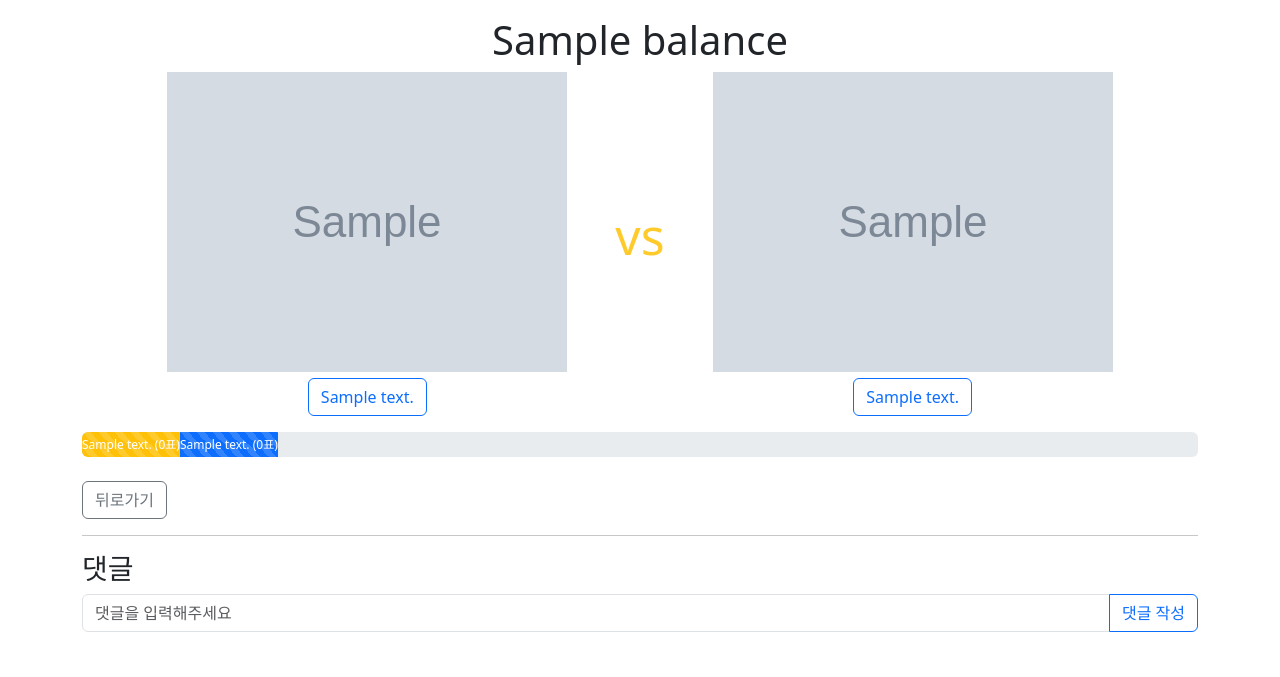
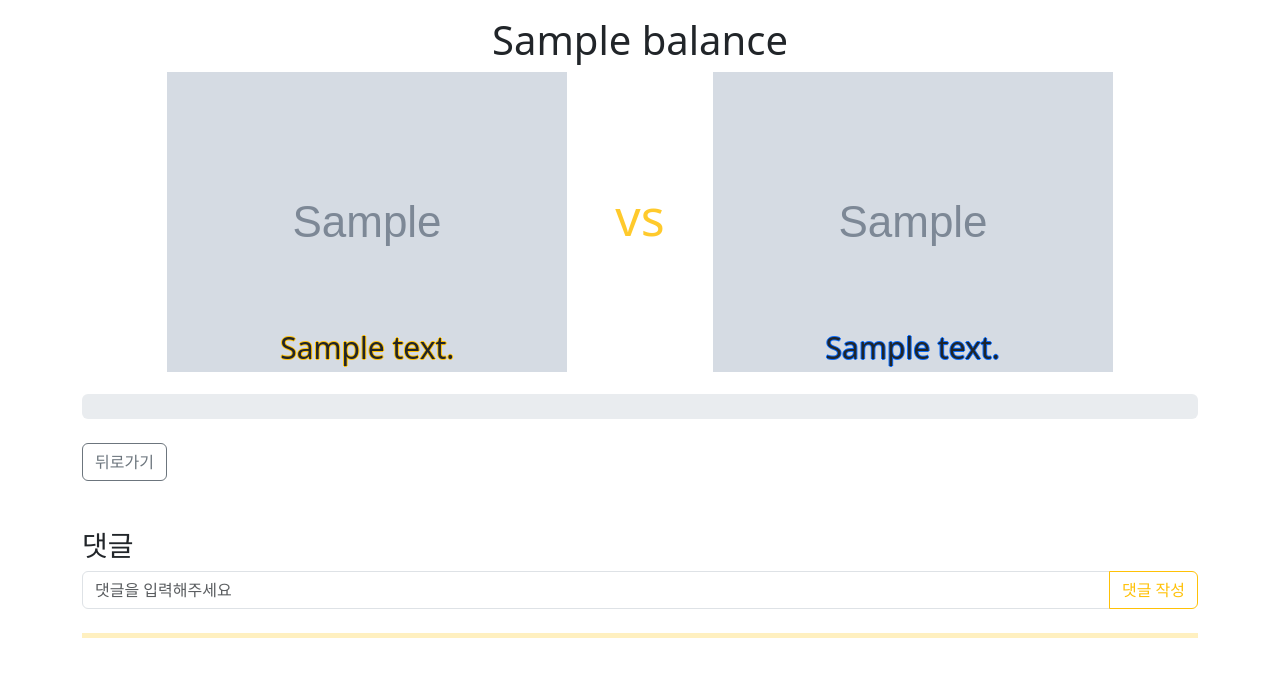
Before and after one commit to ldwlgus12/django_pjt4, a Django app: page /balances/1/ in a window 1280 px wide. Shown: the part 56-733 px from the top of the page. Run offline with Django 3.2, Linux system fonts and the light colour scheme; tables that the repository leaves empty hold one stand-in row (values such as "Sample post"); grey boxes marked "Sample" are stand-in pictures; some libraries are stand-ins or nearby versions.

Commit message:
hyeonseok

```diff
--- a/balances/models.py
+++ b/balances/models.py
@@ -49,3 +49,17 @@
     user = models.ForeignKey(settings.AUTH_USER_MODEL, on_delete=models.CASCADE)
     balance = models.ForeignKey(Balance, on_delete=models.CASCADE)
     content = models.TextField()
+    created_at = models.DateTimeField(auto_now_add=True)
+    def time_since_created(self):
+        time_difference = timezone.now() - self.created_at
+        days = time_difference.days
+        hours, remainder = divmod(time_difference.seconds, 3600)
+        minutes = remainder // 60
+        if days >= 1:
+            return '{}일'.format(days)
+        elif hours >= 1:
+            return '{}시간'.format(hours)
+        elif minutes >= 1:
+            return " {}분".format(minutes)
+        else:
+            return '방금 '
--- a/balances/templates/balances/detail.html
+++ b/balances/templates/balances/detail.html
@@ -6,6 +6,70 @@
   .versus {
     font-size: 50px;
     color: RGB(255, 202, 44);
+  }
+
+  .bold-hr {
+    border: 0;
+    height: 5px;
+    background: RGB(255, 193, 7);
+  }
+
+  .comment-time {
+    font-size: 13px;
+  }
+
+  .card-back {
+    background-color: RGB(226, 226, 226);
+    height: 300px;
+    width: 300px;
+    border-radius: 15px;
+  }
+
+  .card-hover-1:hover {
+    border: 3px solid RGB(255, 193, 7);
+    border-radius: 15px;
+  }
+  .card-border-1 {
+    border: 3px solid RGB(255, 193, 7);
+    border-radius: 15px;
+  }
+
+  .card-hover-2:hover {
+    border: 3px solid RGB(13, 110, 253);
+    border-radius: 15px;
+  }
+  .card-border-2 {
+    border: 3px solid RGB(13, 110, 253);
+    border-radius: 15px;
+  }
+
+  .card-text{
+    {% comment %} color: #DEE2D9; {% endcomment %}
+    font-size: 30px;
+  }
+
+  .form-box {
+    position: relative;
+  }
+
+  .img-content-1{
+    position: absolute;
+    z-index: 1;
+    top: 90%;
+    left: 50%;
+    transform: translate( -50%, -50% );
+    font-size: 30px;
+    text-shadow: -1px 0px RGB(255, 193, 7), 0px 1px RGB(255, 193, 7), 1px 0px RGB(255, 193, 7), 0px -1px RGB(255, 193, 7);
+  }
+
+  .img-content-2{
+    position: absolute;
+    z-index: 1;
+    top: 90%;
+    left: 50%;
+    transform: translate( -50%, -50% );
+    font-size: 30px;
+    text-shadow: -1px 0px RGB(13, 110, 253), 0px 1px RGB(13, 110, 253), 1px 0px RGB(13, 110, 253), 0px -1px RGB(13, 110, 253);
   }
 </style>
 {% endblock style %}
@@ -18,47 +82,89 @@
     <div class="text-center mx-5">
       <form action="{% url 'balances:answer' balance.pk balance.select1_content %}" method="POST">
         {% csrf_token %}
+        <div class="form-box">
+
           {% if balance.image_1 %}
-          <input type="image" src="{{ balance.image_1.url }}">
+            {% if request.user in balance.select1_users.all %}
+              <input type="image" src="{{ balance.image_1.url }}" class='card-border-1'>
+              <p class="img-content-1">{{ balance.select1_content }}</p>
+            {% else %}
+              <input type="image" src="{{ balance.image_1.url }}" class='card-hover-1'>
+              <p class="img-content-1">{{ balance.select1_content }}</p>
+
+            {% endif %}
+          {% else %}
+            {% comment %} <input type="image" src="{% static 'No_img.webp' %}"> {% endcomment %}
+            <button class="btn btn-link text-decoration-none text-dark">
+              {% if request.user in balance.select1_users.all %}
+                <div class="card-back d-flex justify-content-center card-border-1">
+                  <div class="card-text align-self-center">{{ balance.select1_content }}
+                  </div>
+                </div>
+              {% else %}
+                <div class="card-back d-flex justify-content-center card-hover-1">
+                  <div class="card-text align-self-center">{{ balance.select1_content }}
+                  </div>
+                </div>
+              {% endif %}
             </button>
-        {% else %}
-          <input type="image" src="{% static 'No_img.webp' %}">
           {% endif %}
+        </div>
       </form>
-      <form action="{% url 'balances:answer' balance.pk balance.select1_content %}" method="POST">
+      {% comment %} <form action="{% url 'balances:answer' balance.pk balance.select1_content %}" method="POST">
         {% csrf_token %}
         {% if request.user in balance.select1_users.all %}
           <button type="submit" class="btn btn-primary">{{ balance.select1_content }}</button>
         {% else %}
           <button type="submit" class="btn btn-outline-primary">{{ balance.select1_content }}</button>
         {% endif %}
-      </form>
+      </form> {% endcomment %}
     </div>
 
     <p class="align-self-center versus">vs</p>
+
     <div class="text-center mx-5">
       <form action="{% url 'balances:answer' balance.pk balance.select2_content %}" method="POST">
         {% csrf_token %}
+        <div class="form-box">
+
         {% if balance.image_2 %}
-          <input type="image" src="{{ balance.image_2.url }}">
+          {% if request.user in balance.select2_users.all %}
+          <input type="image" src="{{ balance.image_2.url }}" class='card-border-2'>
+          <p class="img-content-2">{{ balance.select1_content }}</p>
+          {% else %}
+          <input type="image" src="{{ balance.image_2.url }}" class='card-hover-2'>
+          <p class="img-content-2">{{ balance.select1_content }}</p>
+          {% endif %}
+        {% else %}
+          <button class="btn btn-link text-decoration-none text-dark">
+            {% if request.user in balance.select2_users.all %}
+              <div class="card-back d-flex justify-content-center card-border-2">
+                <div class="card-text align-self-center">{{ balance.select2_content }}
+                </div>
+              </div>
+            {% else %}
+              <div class="card-back d-flex justify-content-center card-hover-2">
+                <div class="card-text align-self-center">{{ balance.select2_content }}
+                </div>
+              </div>
+            {% endif %}
           </button>
-        {% else %}
-          <input type="image" src="{% static 'No_img.webp' %}">
         {% endif %}
+        </div>
+
       </form>
 
-      <form action="{% url 'balances:answer' balance.pk balance.select2_content %}" method="POST">
+      {% comment %} <form action="{% url 'balances:answer' balance.pk balance.select2_content %}" method="POST">
         {% csrf_token %}
         {% if request.user in balance.select2_users.all %}
         <button type="submit" class="btn btn-primary">{{ balance.select2_content }}</button>
       {% else %}
         <button type="submit" class="btn btn-outline-primary">{{ balance.select2_content }}</button>
       {% endif %}
-      </form>
+      </form> {% endcomment %}
     </div>
   </div>
-
-
 
   <div class="progress-stacked mb-4" style="height: 25px">
     <div class="progress" role="progressbar" aria-label="Segment two" aria-valuenow="30" aria-valuemin="0" aria-valuemax="100" id="prog1" style="height: 25px;" >
@@ -71,24 +177,37 @@
 
   <a href="{% url 'balances:index' %}" class="btn btn-outline-secondary">뒤로가기</a>
 
-  <hr>
+  {% comment %} <hr class="text-warning bold-hr"> {% endcomment %}
 
-  <h3>댓글</h3>
+  <h3 class="mt-5">댓글
+    {% if comments.all|length > 0 %}
+      ({{ comments.all|length }})
+    {% endif %}
+  </h3>
   <form action="{% url 'balances:comment_create' balance.pk %}" method="POST">
     {% csrf_token %}
     <div class="input-group mb-3">
       {{ comment_form.content }}
-      <button type="submit" class="btn btn-outline-primary">댓글 작성</button>
+      <button type="submit" class="btn btn-outline-warning">댓글 작성</button>
     </div>
   </form>
 
-  <div>
+  <hr class="text-warning bold-hr mt-4">
+
+
+  <table class="table">
     {% for comment in comments %}
-      <p>{{ comment.user }}</p>
-      <p>{{ comment.content }}</p>
-      <hr>
+      <tbody>
+        <tr class="border-bottom border-top border-dark-subtle">
+          <td style="width: 20%;" class="table-active"><a href="{% url 'accounts:profile' comment.user.username %}" class="text-decoration-none text-dark">{{ comment.user }}</a></td>
+          <td style="width: 65%;">{{ comment.content }}</td>
+          <td style="width: 25%;" class="text-secondary comment-time">{{ comment.time_since_created }}전</td>
+        </tr>
+      </tbody>
     {% endfor %}
-  </div>
+
+  </table>
+
 </div>
 {% endblock content %}
 
@@ -106,7 +225,22 @@
   const info1 = document.querySelector('#info1')
   const info2 = document.querySelector('#info2')
 
+  console.log({{balance.select2_users.all|length}})
+  if ({{balance.select1_users.all|length}} > 0 ){
     info1.textContent = `{{balance.select1_content}} ({{balance.select1_users.all|length}}표)`
+  }
+  if ({{balance.select2_users.all|length}} > 0) {
     info2.textContent = `{{balance.select2_content}} ({{balance.select2_users.all|length}}표)`
+  }
+
+  const cBorder1 = document.querySelector('#card-border1')
+  const cBorder2 = document.querySelector('#card-border2')
+
+  {% comment %} if ({{request.user}} in {{balance.select1_users.all}}) {
+    cBorder1.setAttribute('style', 'border: 3px solid RGB(255, 193, 7);')
+  }
+  if ({{request.user}} in {{balance.select2_users.all}}) {
+    cBorder1.setAttribute('style', 'border: 3px solid RGB(13, 110, 253);')
+  } {% endcomment %}
 </script>
 {% endblock script %}
--- a/balances/views.py
+++ b/balances/views.py
@@ -36,7 +36,7 @@
 def detail(request, pk):
     balance = Balance.objects.get(pk=pk)
     comment_form = CommentForm()
-    comments = balance.comment_set.all()
+    comments = balance.comment_set.order_by('-pk')
     balance.view_count += 1
     balance.save()
     context = {
```
Also changed, not shown: balances/migrations/0006_comment_created_at.py (added). Lines whose indentation alone changed are shown as unchanged.
